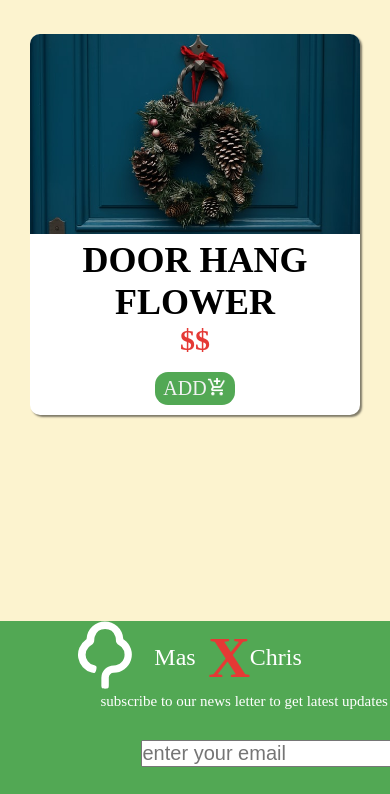
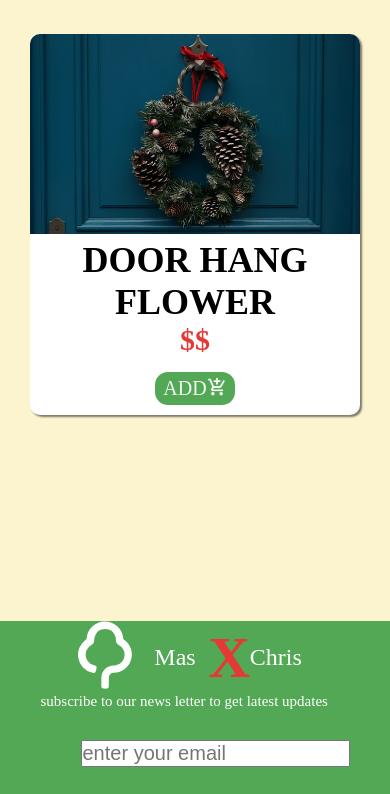
Before and after one commit to kingattah/CODERSPRIME_CHALLANG, a plain HTML site: page index.html in a window 390 px wide. Shown: the part 1854-2648 px from the top of the page. Drawn offline with Linux system fonts and the light colour scheme; files whose address does not match are found by name.

Commit message:
Update main.css

```diff
--- a/main.css
+++ b/main.css
@@ -284,7 +284,7 @@ footer{
     width: 100%;
     height: 100%;
 	grid-template-rows:20% 20% 20%;
-	align-items: center;
+	justify-content: center;
 	background-color: #52A854;
 	color: white;
 }
@@ -298,7 +298,6 @@ footer{
 }
 .mdfoot{
 	font-size: 15px;
-	margin-left:120px;
 }
 
 }
```
